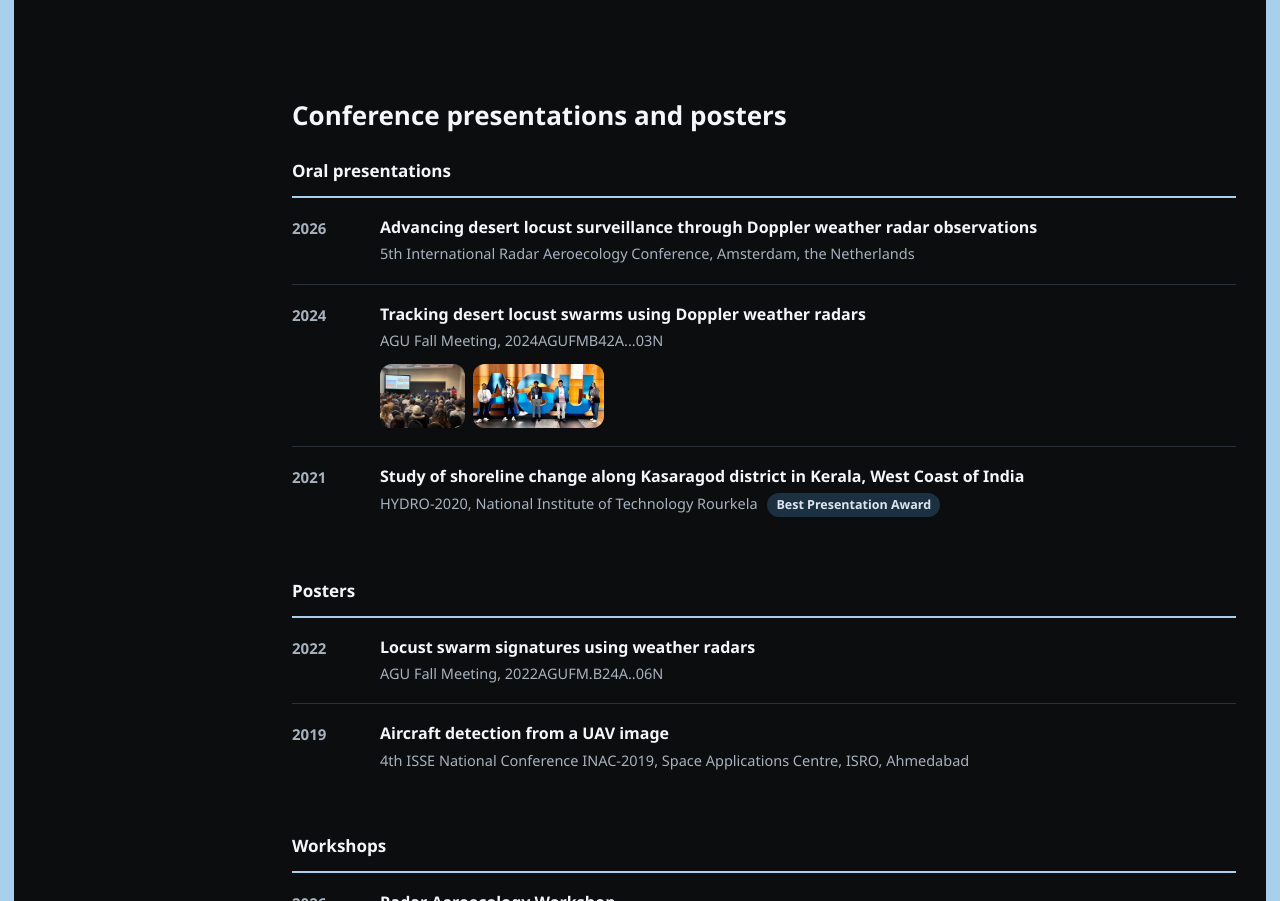
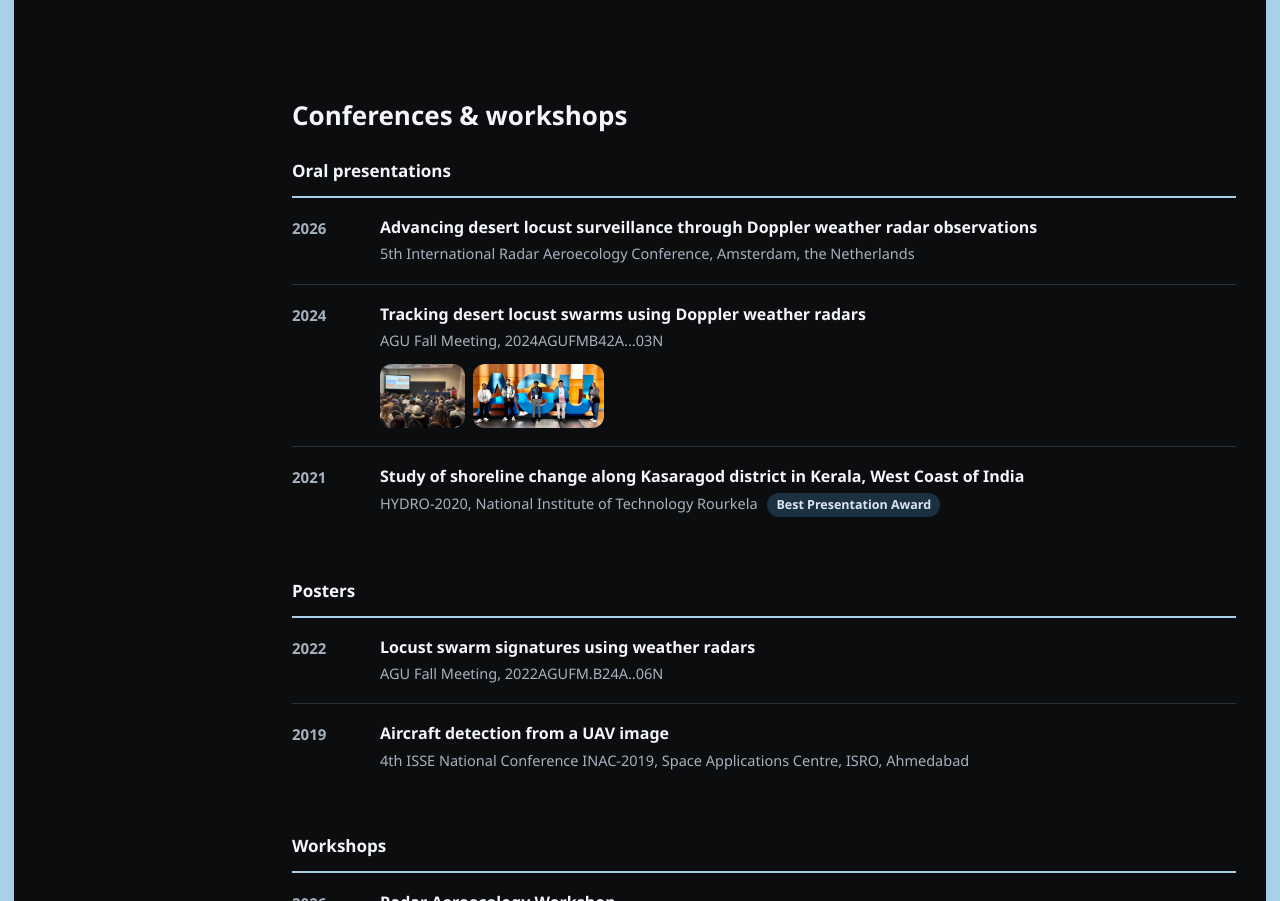
Before and after one commit to AnjitaNeelatt/AnjitaNeelatt.github.io, a plain HTML site: page index.html in a window 1280 px wide. Shown: the part 2862-3763 px from the top of the page. Drawn offline with Linux system fonts and the light colour scheme.

Commit message:
Update section title from 'Conference presentations' to 'Conferences & workshops'

```diff
--- a/index.html
+++ b/index.html
@@ -544,7 +544,7 @@
 
     <!-- ================= Talks ================= -->
     <section id="talks">
-      <h2>Conference presentations and posters</h2>
+      <h2>Conferences & workshops</h2>
       <p class="sub">Oral presentations</p>
       <ul class="list">
         <li>
```
